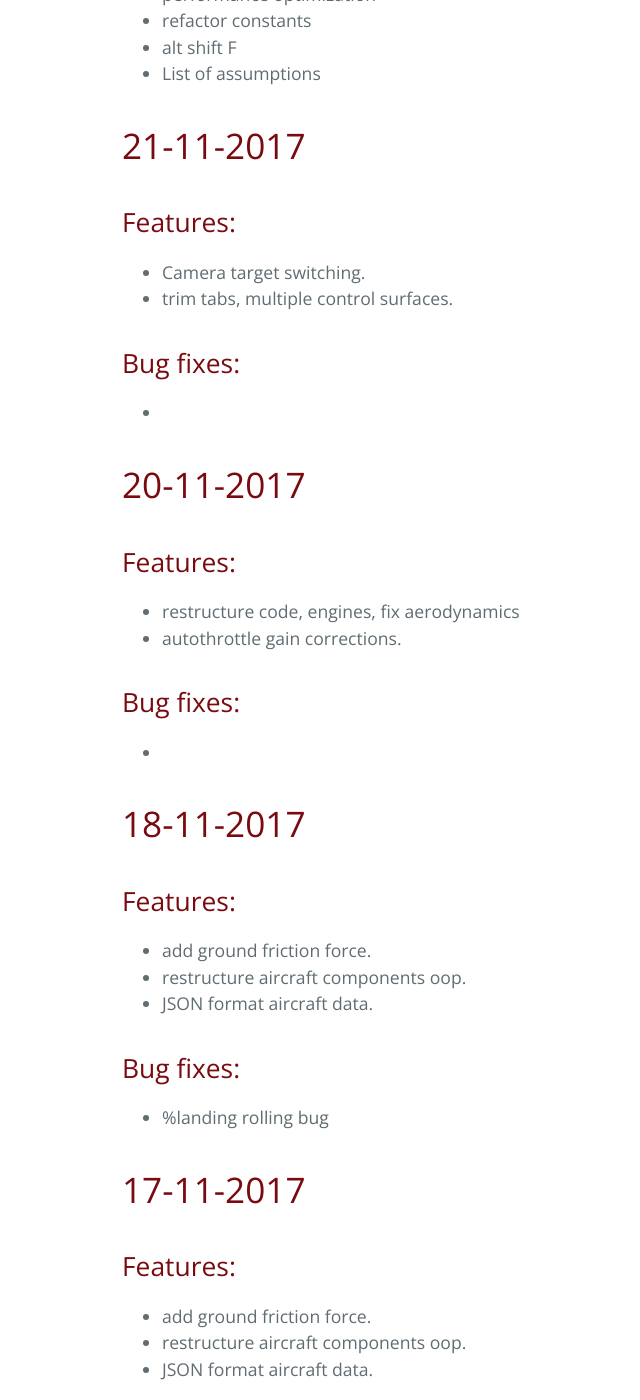
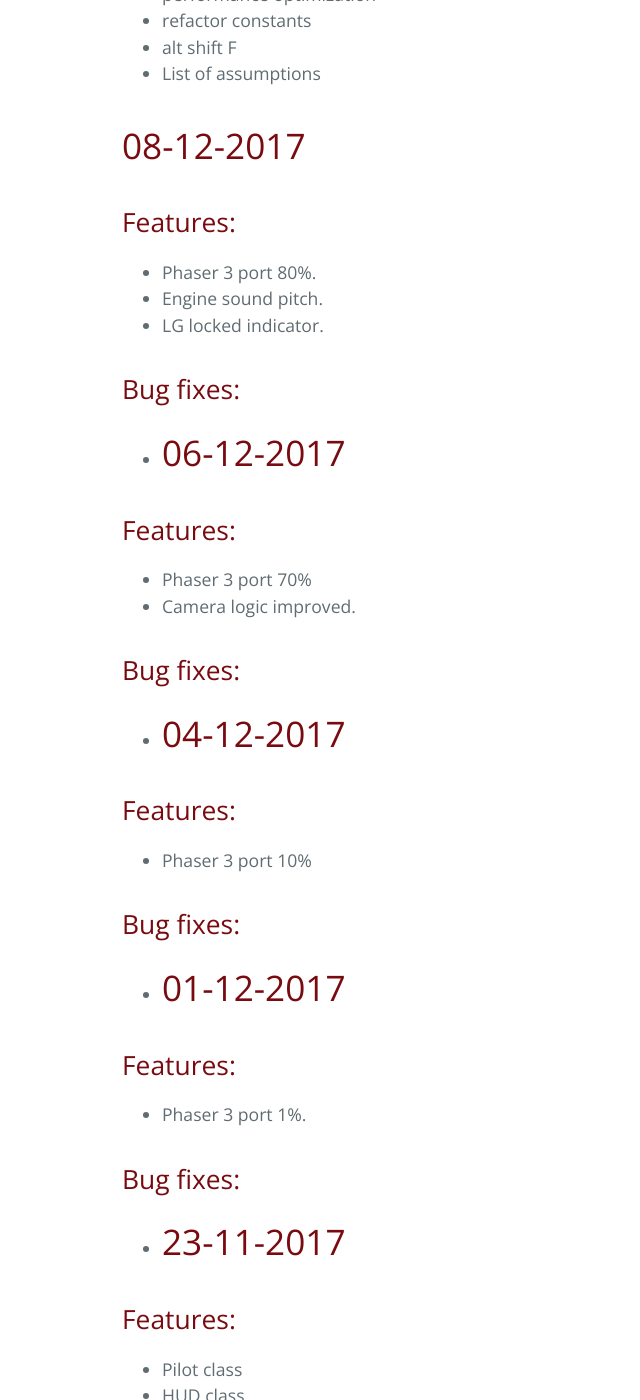
Before and after one commit to samid737/scrambledev, a Jekyll site: the page built from _posts/2017-10-01-changelog.md, in a window 1280 px wide and 1400 px high, scrolled down 790 px. Shown: the whole window, without its empty margins (102-742 px from the left). Built offline with Jekyll 4.4.1, drawn with Linux system fonts in a browser that asks for light colours; comment, search, counter and statistics services are not loaded; some of the changed text lies outside the part shown.

Commit message:
update changelog

```diff
--- a/_posts/2017-10-01-changelog.md
+++ b/_posts/2017-10-01-changelog.md
@@ -18,6 +18,55 @@ Detailed log starting 1 Oct.
 - alt shift F
 - List of assumptions
 
+# 08-12-2017
+
+## Features:
+
+- Phaser 3 port 80%.
+- Engine sound pitch.
+- LG locked indicator.
+
+## Bug fixes:
+
+-
+# 06-12-2017
+
+## Features:
+
+- Phaser 3 port 70%
+- Camera logic improved.
+
+## Bug fixes:
+
+-
+# 04-12-2017
+
+## Features:
+
+- Phaser 3 port 10%
+
+## Bug fixes:
+
+-
+# 01-12-2017
+
+## Features:
+
+- Phaser 3 port 1%.
+
+## Bug fixes:
+
+-
+# 23-11-2017
+
+## Features:
+
+- Pilot class
+- HUD class.
+
+## Bug fixes:
+
+-
 # 21-11-2017
 
 ## Features:
@@ -33,13 +82,12 @@ Detailed log starting 1 Oct.
 
 ## Features:
 
-- restructure code, engines, fix aerodynamics
+- restructure code, engines
 - autothrottle gain corrections.
 
 ## Bug fixes:
 
--
-
+- fix aerodynamics
 # 18-11-2017
 
 ## Features:
```
Also changed, not shown: other parts of _posts/2017-10-01-changelog.md (+1 -1 lines).
